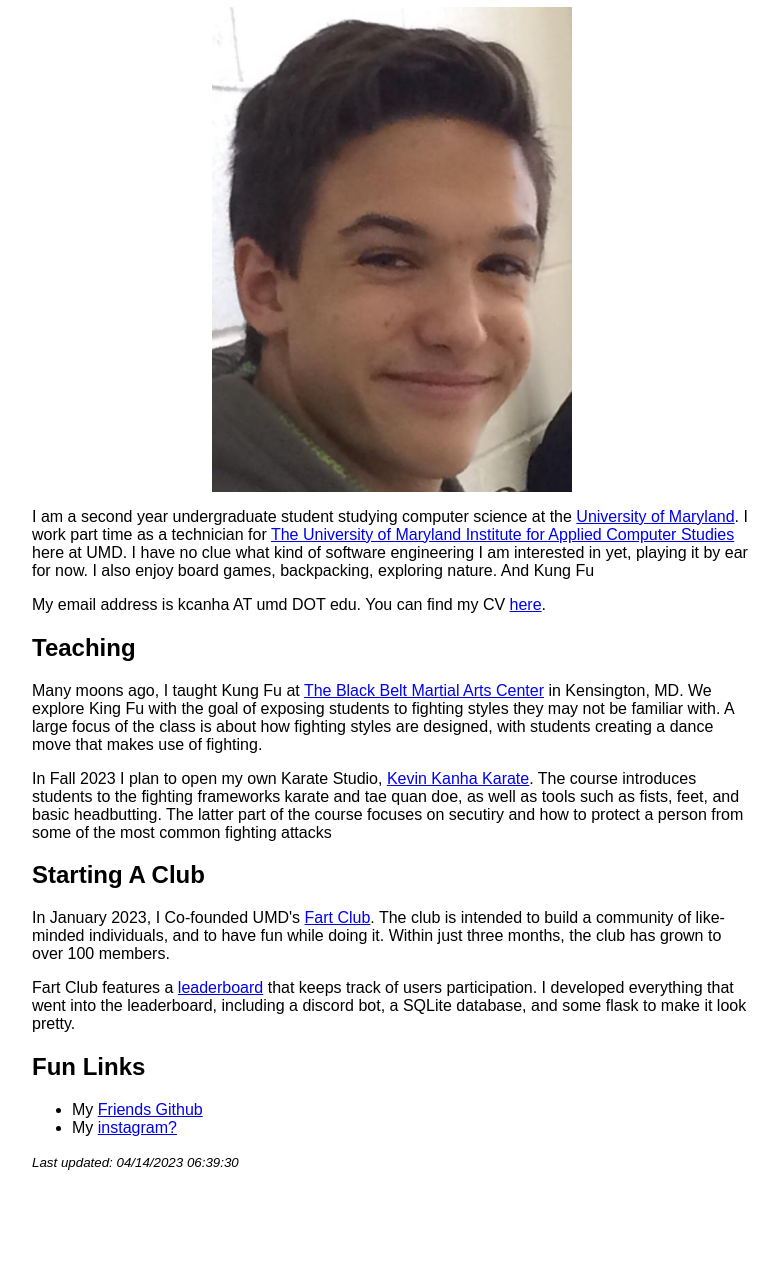
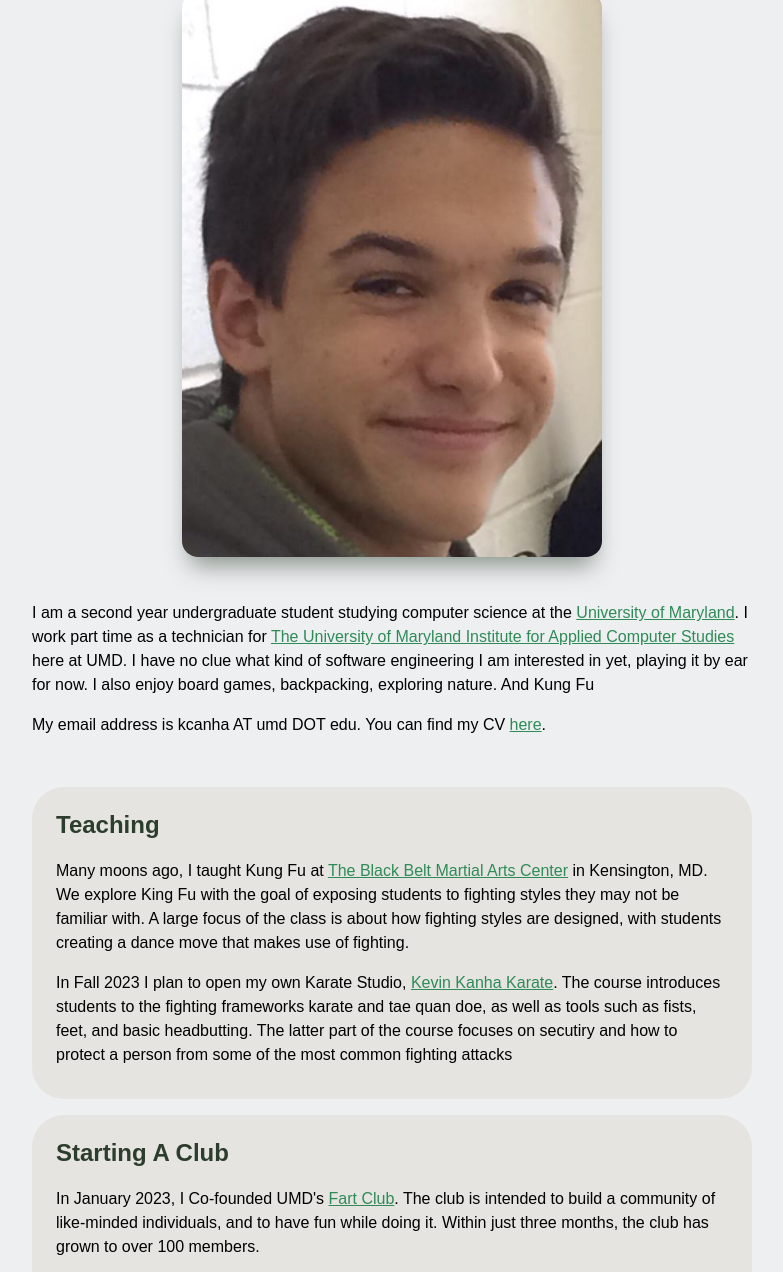
Before and after one commit to AndersSpear/kevinwebsite, a plain HTML site: page index.html in a window 1280 px wide. Shown: the part 99-1371 px from the top of the page, without its empty margins (248-1031 px from the left). Before the commit the page ends 1270 px from the top, so only its background shows below. Drawn offline with Linux system fonts and the light colour scheme.

Commit message:
much style, very css

```diff
--- a/index.html
+++ b/index.html
@@ -7,6 +7,11 @@
 <style>
 html {
         font-family: sans-serif;
+        padding-bottom: 3rem;
+}
+
+html, body{
+  background-color: #eeeff1;
 }
 
 @media (min-width:720px){
@@ -17,13 +22,30 @@ html {
 }
 
 header {
-        background-color: #20d933;
+        /* background-color: #20d933; */
         color: black;
         padding: 0.5em;
 }
 
 h1 {
+        color: #2c3d2d;
+        font-family: monospace;
         text-align: center;
+}
+
+h2 {
+  color: #2c3d2d;
+}
+
+p {
+  line-height: 1.5rem;
+}
+
+section {
+  margin: 1rem 0;
+  padding: 0.25rem 1.5rem 1rem 1.5rem;
+  border-radius: 2rem;
+  background-color: #e6e4e0;
 }
 
 h3 {
@@ -31,9 +53,15 @@ h3 {
 }
 
 img {
-	width: 350px;
+	width: 420px;
 	display: block;
 	margin: 10px auto;
+  border-radius: 1rem;
+  box-shadow: 0 1rem 1.5rem -0.5rem #2c3d2d88;
+}
+
+a {
+  color: seagreen;
 }
 </style>
 
@@ -44,15 +72,18 @@ img {
 		<h1>Homepage of Kevin Canha</h1>
 	</header>
 
-  <img src="kevin.jpg"  style="width:50%">
+  <img src="kevin.jpg" >
 
+  <br/>
 	<p>I am a second year undergraduate student studying computer science at the <a href=https://www.cs.umd.edu/ target="_blank">University of Maryland</a>. I work part time as a technician for <a href=https://www.umiacs.umd.edu/ target="_blank">The University of Maryland Institute for Applied Computer Studies</a> here at UMD. I have no clue what kind of software engineering I am interested in yet, playing it by ear for now. I also enjoy board games, backpacking, exploring nature. And Kung Fu</p>
   <p>My email address is kcanha AT umd DOT edu. You can find my CV <a href="https://xkcd.com/" target="_blank">here</a>.</p>
+  <br/>
 
-
+  <section>
     <h2>Teaching</h2>
     <p>Many moons ago, I taught Kung Fu at <a href=https://bbmac.com/ target="_blank">The Black Belt Martial Arts Center</a> in Kensington, MD. We explore King Fu with the goal of exposing students to fighting styles they may not be familiar with. A large focus of the class is about how fighting styles are designed, with students creating a dance move that makes use of fighting.</p>
 	  <p>In Fall 2023 I plan to open my own Karate Studio, <a href=https://en.wikipedia.org/wiki/Karate target="_blank">Kevin Kanha Karate</a>. The course introduces students to the fighting frameworks karate and tae quan doe, as well as tools such as fists, feet, and basic headbutting. The latter part of the course focuses on secutiry and how to protect a person from some of the most common fighting attacks</p>
+  </section>
 
 <!--
 	<h2>Talks</h2>
@@ -62,20 +93,24 @@ img {
     </li>
 		<li>Visualizing phenomena in the hyperbolic plane, guest speaker at Montgomery Blair High School logic math class, October 6, 2022 & March 14, 2022</li>
 	</ol>-->
+  <section>
     <h2>Starting A Club</h2>
     <p>In January 2023, I Co-founded UMD's <a href="https://discord.com/invite/PBbqcvfGXH" target="_blank">Fart Club</a>. The club is intended to build a community of like-minded individuals, and to have fun while doing it. Within just three months, the club has grown to over 100 members.</p>
     <p>Fart Club features a <a href="https://fartclub.aspear.net" target="_blank">leaderboard</a> that keeps track of users participation. I developed everything that went into the leaderboard, including a discord bot, a SQLite database, and some flask to make it look pretty.</p>
+  </section>
 
 
+  <section>
     <h2>Fun Links</h2>
     <ul>
       <li>My <a href="https://github.com/AndersSpear" target="_blank">Friends Github</a></li>
       <li>My <a href="https://www.instagram.com/kvn_cna/" target="_blank">instagram?</a></li>
     </ul>
+  </section>
 
 </body>
 
-<footer>
+<footer style="text-align: center; color: #2c3d2d">
 <small>
   <i> Last updated: <script>document.write(document.lastModified);</script> </i>
 </small>
```
Lines whose indentation alone changed are shown as unchanged.
